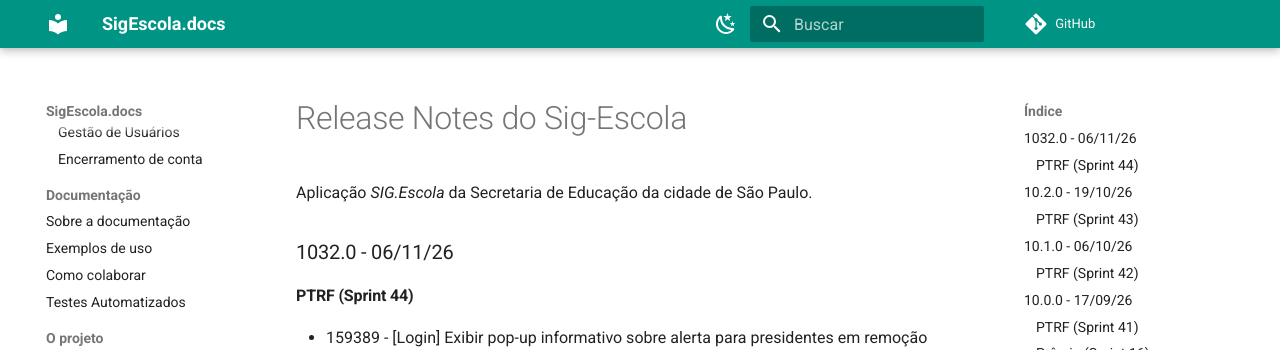
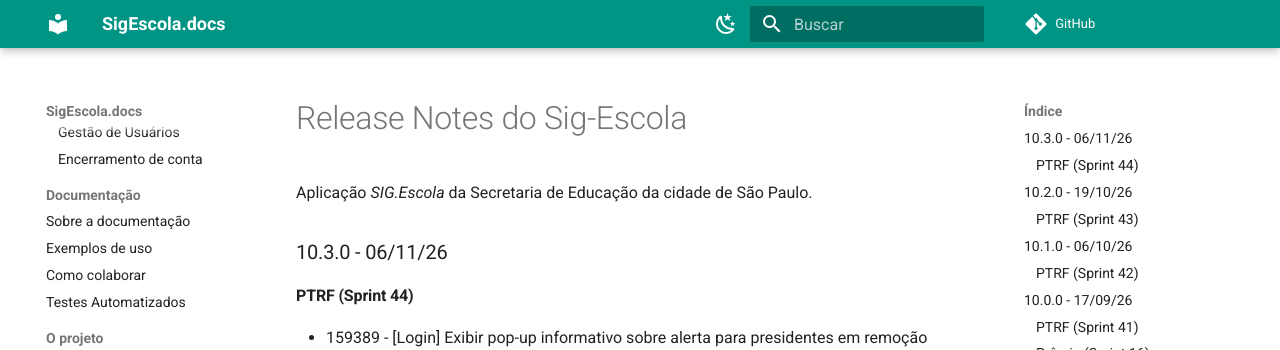
Before and after one commit to prefeiturasp/SME-PTRF-Docs, an MkDocs documentation site: the page built from docs/projeto/release_notes.md, in a window 1280 px wide and 900 px high. Shown: the top 350 px of the window. Built offline with MkDocs 1.6.1 and Material for MkDocs 9.7.7, drawn with Linux system fonts in a browser that asks for light colours; comment, search, counter and statistics services are not loaded.

Commit message:
Update release_notes.md

```diff
--- a/docs/projeto/release_notes.md
+++ b/docs/projeto/release_notes.md
@@ -2,7 +2,7 @@
 
 Aplicação *SIG.Escola* da Secretaria de Educação da cidade de São Paulo.
 
-### 1032.0 - 06/11/26
+### 10.3.0 - 06/11/26
 #### PTRF (Sprint 44)
 * 159389 - [Login] Exibir pop-up informativo sobre alerta para presidentes em remoção
 * 159420 - [E-mail] Enviar e-mail sobre presidentes em remoção
```
